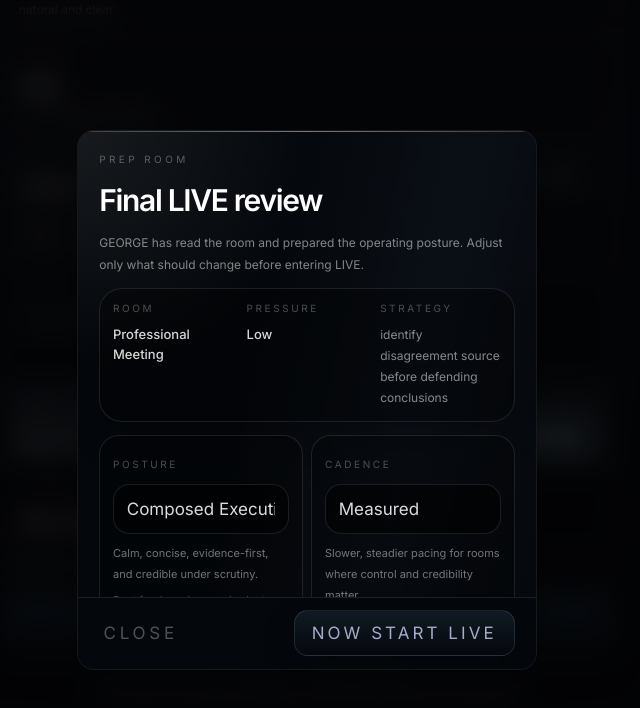
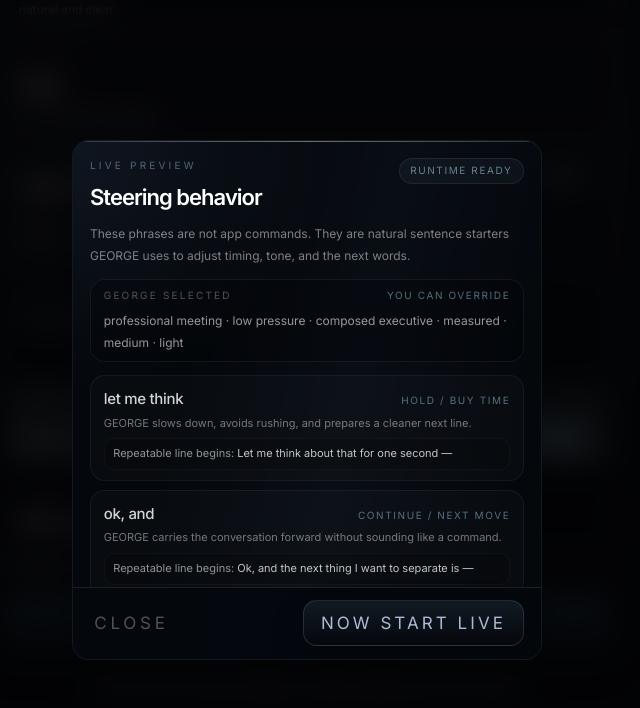
Before and after one commit to LesKemVal/ai-clarity, a Next.js app: page /george/live-entry in a window 1280 px wide. Both pictures are taken after a click on the button "Enter LIVE". Shown: the part 573-1281 px from the top of the page, without its empty margins (333-973 px from the left). Built offline with nearby package versions, Linux system fonts and the light colour scheme.

Commit message:
Make LIVE preview teach steering behavior

```diff
--- a/components/george/PrepRoomResourcePopup.tsx
+++ b/components/george/PrepRoomResourcePopup.tsx
@@ -11,6 +11,46 @@ type Props = {
   onEditResource?: <K extends keyof PrepRoomResourceProfile>(key: K, value: PrepRoomResourceProfile[K]) => void
 }
 
+type SteeringMap = {
+  phrase: string
+  hears: string
+  behavior: string
+  line: string
+}
+
+const STEERING_MAP: SteeringMap[] = [
+  {
+    phrase: 'let me think',
+    hears: 'Hold / buy time',
+    behavior: 'GEORGE slows down, avoids rushing, and prepares a cleaner next line.',
+    line: 'Let me think about that for one second —',
+  },
+  {
+    phrase: 'ok, and',
+    hears: 'Continue / next move',
+    behavior: 'GEORGE carries the conversation forward without sounding like a command.',
+    line: 'Ok, and the next thing I want to separate is —',
+  },
+  {
+    phrase: 'fair point',
+    hears: 'Soften / acknowledge',
+    behavior: 'GEORGE preserves trust first, then helps pivot back toward the objective.',
+    line: 'Fair point — and the way I’d look at it is —',
+  },
+  {
+    phrase: 'what I mean is',
+    hears: 'Reframe',
+    behavior: 'GEORGE cleans up the thought and reshapes the sentence naturally.',
+    line: 'What I mean is, the real issue is —',
+  },
+  {
+    phrase: 'let’s be clear',
+    hears: 'Firm / direct',
+    behavior: 'GEORGE strengthens posture and compresses the message.',
+    line: 'Let’s be clear — the point is —',
+  },
+]
+
 function formatValue(value: string) {
   return value.replace(/_/g, ' ')
 }
@@ -19,86 +59,106 @@ export function PrepRoomResourcePopup({ open, profile, onClose, onEnterLive, onE
   if (!open || !profile) return null
 
   const options = getPrepRoomResourceOptions()
+  const activeSummary = [
+    formatValue(profile.recommendedPosture),
+    formatValue(profile.cadence),
+    formatValue(profile.compression),
+    formatValue(profile.cueDensity),
+  ].join(' · ')
 
   return (
-    <div className="fixed inset-0 z-50 flex items-center justify-center bg-black/52 px-3 py-4 backdrop-blur-[14px] transition-opacity duration-300 ease-[cubic-bezier(0.22,1,0.36,1)]">
+    <div className="fixed inset-0 z-50 flex items-center justify-center bg-black/52 px-3 py-4 backdrop-blur-[14px] transition-opacity duration-200 ease-[cubic-bezier(0.22,1,0.36,1)]">
       <style jsx>{`
-        @keyframes liveOperationalPulse {
-          0%,100% { box-shadow: 0 10px 30px rgba(0,0,0,0.32); }
-          18% { box-shadow: 0 0 0 1px rgba(143,182,255,0.24), 0 0 40px rgba(143,182,255,0.20); transform: scale(1.01); }
-          48% { box-shadow: 0 10px 30px rgba(0,0,0,0.32); }
-          66% { box-shadow: 0 0 0 1px rgba(143,182,255,0.28), 0 0 48px rgba(143,182,255,0.24); transform: scale(1.012); }
+        @keyframes prepShimmer {
+          0% { transform: translateX(-45%) rotate(12deg); opacity: 0; }
+          20% { opacity: 0.7; }
+          55% { opacity: 0.42; }
+          100% { transform: translateX(215%) rotate(12deg); opacity: 0; }
         }
 
-        @keyframes prepShimmer {
-          0% { transform: translateX(-45%) rotate(12deg); opacity: 0; }
-          20% { opacity: 0.85; }
-          55% { opacity: 0.55; }
-          100% { transform: translateX(215%) rotate(12deg); opacity: 0; }
+        @keyframes liveDeployPulse {
+          0%, 100% { box-shadow: 0 12px 32px rgba(0,0,0,0.26), inset 0 1px 0 rgba(255,255,255,0.04); }
+          22% { box-shadow: 0 0 0 1px rgba(143,182,255,0.26), 0 0 34px rgba(143,182,255,0.22), inset 0 1px 0 rgba(255,255,255,0.08); transform: scale(1.01); }
+          50% { box-shadow: 0 12px 32px rgba(0,0,0,0.26), inset 0 1px 0 rgba(255,255,255,0.04); }
+          76% { box-shadow: 0 0 0 1px rgba(143,182,255,0.30), 0 0 42px rgba(143,182,255,0.24), inset 0 1px 0 rgba(255,255,255,0.08); transform: scale(1.012); }
         }
       `}</style>
 
-      <div className="relative flex max-h-[min(540px,calc(100dvh-28px))] w-full max-w-[460px] flex-col overflow-hidden rounded-[1rem] border border-white/[0.07] bg-[#05080D]/92 shadow-[0_22px_70px_rgba(0,0,0,0.52)] backdrop-blur-xl transition duration-150 ease-[cubic-bezier(0.22,1,0.36,1)]">
-        <div className="pointer-events-none absolute inset-0 bg-[radial-gradient(circle_at_top_left,rgba(255,255,255,0.10),transparent_34%)] opacity-75" />
-        <div className="pointer-events-none absolute -inset-y-28 -left-1/2 w-[72%] animate-[prepShimmer_4.8s_ease-in-out_infinite] bg-gradient-to-r from-transparent via-[#8FB6FF]/[0.08] to-transparent" />
-        <div className="pointer-events-none absolute -inset-x-32 top-0 h-px bg-gradient-to-r from-transparent via-white/45 to-transparent" />
+      <div className="relative flex max-h-[min(520px,calc(100dvh-22px))] w-full max-w-[470px] flex-col overflow-hidden rounded-[1rem] border border-white/[0.07] bg-[#05080D]/94 shadow-[0_22px_70px_rgba(0,0,0,0.52)] backdrop-blur-xl transition duration-150 ease-[cubic-bezier(0.22,1,0.36,1)]">
+        <div className="pointer-events-none absolute inset-0 bg-[radial-gradient(circle_at_top_left,rgba(143,182,255,0.105),transparent_36%)] opacity-80" />
+        <div className="pointer-events-none absolute -inset-y-28 -left-1/2 w-[72%] animate-[prepShimmer_5.2s_ease-in-out_infinite] bg-gradient-to-r from-transparent via-[#8FB6FF]/[0.075] to-transparent" />
+        <div className="pointer-events-none absolute -inset-x-32 top-0 h-px bg-gradient-to-r from-transparent via-white/40 to-transparent" />
 
-        <div className="relative shrink-0 px-4 pb-3 pt-4 md:px-5 md:pt-5">
-          <p className="text-[10px] uppercase tracking-[0.34em] text-white/32">Prep Room</p>
-          <h2 className="mt-2 text-[26px] font-semibold tracking-[-0.045em] text-white md:text-[30px]">
-            Final LIVE review
-          </h2>
-          <p className="mt-2 max-w-md text-[12px] leading-5 text-white/50">
-            GEORGE has read the room and prepared the operating posture. Adjust only what should change before entering LIVE.
+        <div className="relative shrink-0 px-4 pb-3 pt-4">
+          <div className="flex items-start justify-between gap-4">
+            <div>
+              <p className="text-[10px] uppercase tracking-[0.32em] text-[#8FB6C9]/52">LIVE Preview</p>
+              <h2 className="mt-1.5 text-[22px] font-semibold tracking-[-0.045em] text-white">
+                Steering behavior
+              </h2>
+            </div>
+            <div className="rounded-full border border-[#8FB6C9]/[0.12] bg-[#8FB6C9]/[0.055] px-2.5 py-1 text-[10px] uppercase tracking-[0.16em] text-[#8FB6C9]/68">
+              Runtime ready
+            </div>
+          </div>
+
+          <p className="mt-2 text-[12px] leading-5 text-white/48">
+            These phrases are not app commands. They are natural sentence starters GEORGE uses to adjust timing, tone, and the next words.
           </p>
         </div>
 
-        <div className="relative min-h-0 flex-1 overflow-y-auto px-4 pb-4 md:px-5">
-          <div className="rounded-[1.35rem] border border-white/10 bg-black/35 p-3 shadow-inner shadow-white/[0.02]">
-            <div className="grid gap-3 md:grid-cols-3">
-              <div>
-                <p className="text-[10px] uppercase tracking-[0.26em] text-white/28">Room</p>
-                <p className="mt-1.5 text-[13px] font-medium capitalize text-white/84">{profile.roomType}</p>
-              </div>
-              <div>
-                <p className="text-[10px] uppercase tracking-[0.26em] text-white/28">Pressure</p>
-                <p className="mt-1.5 text-[13px] font-medium capitalize text-white/84">{profile.pressureLevel}</p>
-              </div>
-              <div>
-                <p className="text-[10px] uppercase tracking-[0.26em] text-white/28">Strategy</p>
-                <p className="mt-1.5 text-[12px] leading-5 text-white/52">{profile.strategy}</p>
-              </div>
+        <div className="relative min-h-0 flex-1 overflow-y-auto px-4 pb-4">
+          <div className="rounded-[0.86rem] border border-[#8FB6C9]/[0.09] bg-black/24 px-3 py-2">
+            <div className="flex items-center justify-between gap-3">
+              <p className="text-[10px] uppercase tracking-[0.22em] text-white/30">GEORGE selected</p>
+              <p className="text-[10px] uppercase tracking-[0.16em] text-[#8FB6C9]/58">You can override</p>
             </div>
+            <p className="mt-1.5 line-clamp-2 text-[12px] leading-5 text-white/58">
+              {profile.roomType} · {profile.pressureLevel} pressure · {activeSummary}
+            </p>
           </div>
 
-          <div className="mt-3 grid gap-2 md:grid-cols-2">
-            <ResourceSelect label="Posture" value={profile.recommendedPosture} options={options.posture} onChange={(value) => onEditResource?.('recommendedPosture', value as PrepRoomResourceProfile['recommendedPosture'])} />
-            <ResourceSelect label="Cadence" value={profile.cadence} options={options.cadence} onChange={(value) => onEditResource?.('cadence', value as PrepRoomResourceProfile['cadence'])} />
-            <ResourceSelect label="Compression" value={profile.compression} options={options.compression} onChange={(value) => onEditResource?.('compression', value as PrepRoomResourceProfile['compression'])} />
-            <ResourceSelect label="Cue density" value={profile.cueDensity} options={options.cueDensity} onChange={(value) => onEditResource?.('cueDensity', value as PrepRoomResourceProfile['cueDensity'])} />
-            <ResourceSelect label="Interruption handling" value={profile.interruptionHandling} options={options.interruptionHandling} onChange={(value) => onEditResource?.('interruptionHandling', value as PrepRoomResourceProfile['interruptionHandling'])} />
-            <ResourceSelect label="Response texture" value={profile.responseTexture} options={options.responseTexture} onChange={(value) => onEditResource?.('responseTexture', value as PrepRoomResourceProfile['responseTexture'])} />
+          <div className="mt-3 space-y-2">
+            {STEERING_MAP.map((item) => (
+              <div key={item.phrase} className="rounded-[0.86rem] border border-white/[0.055] bg-white/[0.018] px-3 py-2.5">
+                <div className="flex flex-wrap items-baseline justify-between gap-x-3 gap-y-1">
+                  <p className="text-[15px] font-medium tracking-[-0.02em] text-white/82">{item.phrase}</p>
+                  <p className="text-[10px] uppercase tracking-[0.16em] text-[#8FB6C9]/58">{item.hears}</p>
+                </div>
+                <p className="mt-1 text-[11px] leading-4 text-white/44">{item.behavior}</p>
+                <p className="mt-1.5 rounded-[0.6rem] border border-white/[0.04] bg-black/20 px-2 py-1.5 text-[11px] leading-4 text-white/56">
+                  Repeatable line begins: <span className="text-white/76">{item.line}</span>
+                </p>
+              </div>
+            ))}
           </div>
 
-          <div className="mt-3 rounded-[1.15rem] border border-white/10 bg-white/[0.025] p-3">
-            <p className="text-[10px] uppercase tracking-[0.26em] text-white/32">User last say</p>
-            <p className="mt-2 text-[12px] leading-5 text-white/52">
-              Cues control how often GEORGE intervenes during LIVE. Light cues protect flow. Balanced cues catch important openings. Dense cues are for training, difficult rooms, or close guidance.
-            </p>
-          </div>
+          <details className="group mt-3 rounded-[0.86rem] border border-white/[0.055] bg-black/18 px-3 py-2">
+            <summary className="cursor-pointer list-none text-[10px] uppercase tracking-[0.22em] text-white/34 transition hover:text-white/58">
+              Edit runtime posture
+            </summary>
+            <div className="mt-3 grid gap-2 md:grid-cols-2">
+              <ResourceSelect label="Posture" value={profile.recommendedPosture} options={options.posture} onChange={(value) => onEditResource?.('recommendedPosture', value as PrepRoomResourceProfile['recommendedPosture'])} />
+              <ResourceSelect label="Cadence" value={profile.cadence} options={options.cadence} onChange={(value) => onEditResource?.('cadence', value as PrepRoomResourceProfile['cadence'])} />
+              <ResourceSelect label="Compression" value={profile.compression} options={options.compression} onChange={(value) => onEditResource?.('compression', value as PrepRoomResourceProfile['compression'])} />
+              <ResourceSelect label="Cue density" value={profile.cueDensity} options={options.cueDensity} onChange={(value) => onEditResource?.('cueDensity', value as PrepRoomResourceProfile['cueDensity'])} />
+              <ResourceSelect label="Interruption" value={profile.interruptionHandling} options={options.interruptionHandling} onChange={(value) => onEditResource?.('interruptionHandling', value as PrepRoomResourceProfile['interruptionHandling'])} />
+              <ResourceSelect label="Texture" value={profile.responseTexture} options={options.responseTexture} onChange={(value) => onEditResource?.('responseTexture', value as PrepRoomResourceProfile['responseTexture'])} />
+            </div>
+          </details>
         </div>
 
-        <div className="relative shrink-0 border-t border-white/10 bg-[#05080D]/92 px-4 py-3 md:px-5">
+        <div className="relative shrink-0 border-t border-white/10 bg-[#05080D]/94 px-4 py-3">
           <div className="flex items-center justify-between gap-4">
             <button
               onClick={onClose}
-              className="px-1 py-1 text-[11px] uppercase tracking-[0.22em] text-white/30 transition duration-200 hover:text-white/62 active:scale-[0.96] active:text-white"
+              className="px-1 py-1 text-[11px] uppercase tracking-[0.22em] text-white/30 transition duration-150 hover:text-white/62 active:scale-[0.96] active:text-white"
             >
               Close
             </button>
             <button
               onClick={onEnterLive}
-              className="rounded-[0.8rem] border border-[#8FB6C9]/[0.16] bg-[linear-gradient(180deg,rgba(18,28,38,0.92),rgba(5,8,13,0.98))] px-4 py-2 text-[12px] font-medium uppercase tracking-[0.18em] text-[#D7DCFF]/76 shadow-[0_12px_32px_rgba(0,0,0,0.26),inset_0_1px_0_rgba(255,255,255,0.04)] transition duration-200 hover:border-[#8FB6C9]/[0.28] hover:text-white active:scale-[0.96]"
+              className="animate-[liveDeployPulse_520ms_cubic-bezier(0.22,1,0.36,1)_1] rounded-[0.8rem] border border-[#8FB6C9]/[0.18] bg-[linear-gradient(180deg,rgba(18,28,38,0.92),rgba(5,8,13,0.98))] px-4 py-2 text-[12px] font-medium uppercase tracking-[0.18em] text-[#D7DCFF]/82 shadow-[0_12px_32px_rgba(0,0,0,0.26),inset_0_1px_0_rgba(255,255,255,0.04)] transition duration-150 hover:border-[#8FB6C9]/[0.32] hover:text-white active:scale-[0.96]"
             >
               Now start LIVE
             </button>
@@ -130,12 +190,12 @@ function ResourceSelect({
   const selected = options.find((option) => option.value === value)
 
   return (
-    <label className="group rounded-[1.15rem] border border-white/10 bg-black/28 p-3 transition hover:border-white/18 hover:bg-white/[0.035]">
-      <span className="text-[10px] uppercase tracking-[0.26em] text-white/28">{label}</span>
+    <label className="group rounded-[0.72rem] border border-white/[0.055] bg-black/20 p-2 transition hover:border-white/14 hover:bg-white/[0.025]">
+      <span className="text-[9px] uppercase tracking-[0.2em] text-white/28">{label}</span>
       <select
         value={value}
         onChange={(event) => onChange(event.target.value)}
-        className="mt-2 w-full appearance-none rounded-[0.95rem] border border-white/10 bg-black/55 px-3 py-2.5 text-[13px] capitalize text-white/86 outline-none transition focus:border-white/26"
+        className="mt-1.5 w-full appearance-none rounded-[0.62rem] border border-white/[0.065] bg-black/42 px-2 py-1.5 text-[12px] capitalize text-white/82 outline-none transition focus:border-white/22"
       >
         {options.map((option) => (
           <option key={option.value} value={option.value} className="bg-[#090B10] text-white">
@@ -144,9 +204,8 @@ function ResourceSelect({
         ))}
       </select>
       {selected ? (
-        <p className="mt-2 text-[11px] leading-5 text-white/44">
+        <p className="mt-1.5 line-clamp-2 text-[10px] leading-4 text-white/38">
           {selected.description}
-          {selected.bestFor ? <span className="block pt-1 text-white/28">Best for: {selected.bestFor}</span> : null}
         </p>
       ) : null}
     </label>
```
